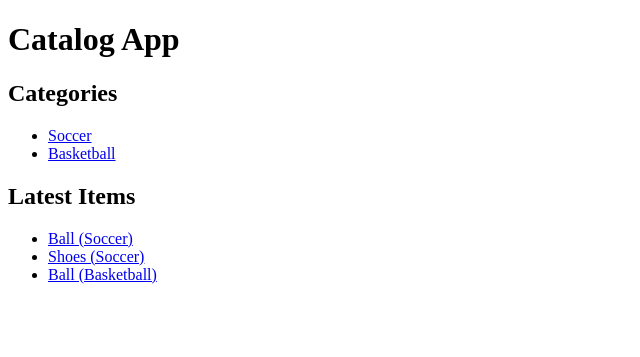
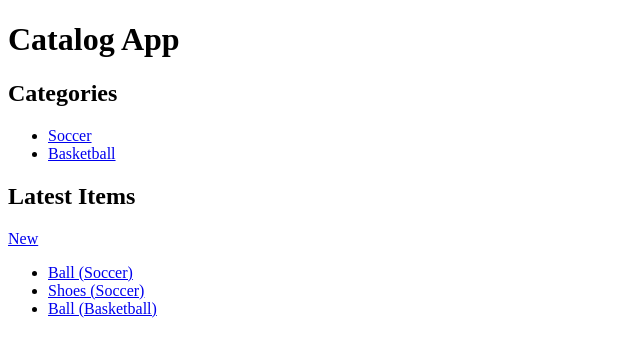
Before and after one commit to KonradSchieban/CatalogApp, a Flask app: page / in a window 1280 px wide. Shown: the top 357 px of the page, without its empty margins (0-640 px from the left). Run offline with Flask 2, Linux system fonts and the light colour scheme; data comes from the database, SQL or seed files in the repository.

Commit message:
Hyperlinks added

```diff
--- a/templates/catalog_root_page.html
+++ b/templates/catalog_root_page.html
@@ -18,6 +18,9 @@
     </div>
     <div class="latest_items">
         <h2>Latest Items</h2>
+
+        <a href="{{ url_for('add_item_page') }}">New</a>
+
         <ul>
             {% for item in latest_items %}
             <li><a href="{{ url_for('item_page',category_name=item.category.name, item_name=item.name) }}">{{ item.name }} ({{ item.category.name }})</a></li>
```
